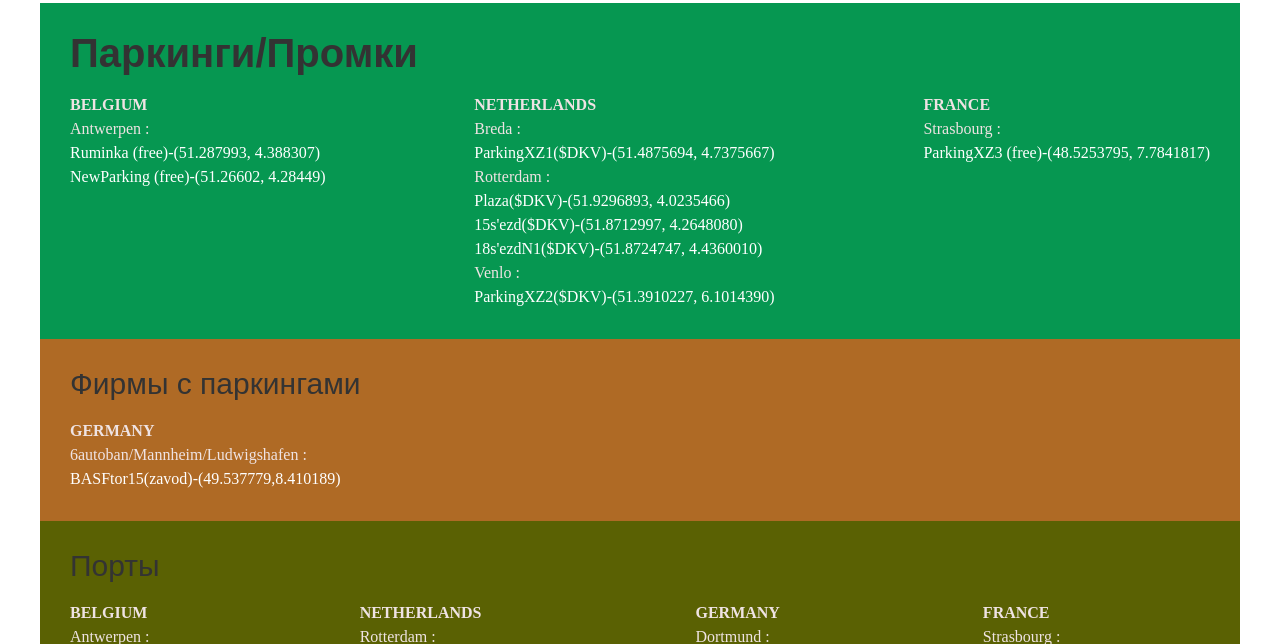
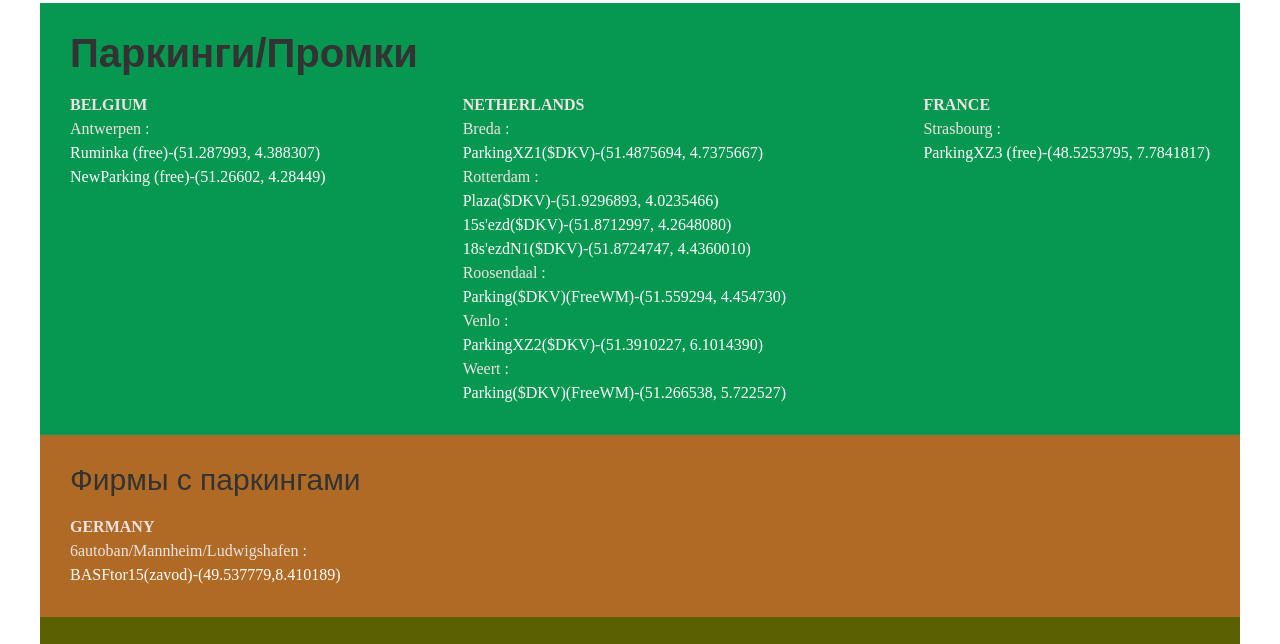
Before and after one commit to SiarheiKazakevich/driversbtt, a plain HTML site: page index2.html in a window 1280 px wide. Shown: the part 87-731 px from the top of the page. Drawn offline with nearby package versions, Linux system fonts and the light colour scheme.

Commit message:
feat: add 2point

```diff
--- a/index2.html
+++ b/index2.html
@@ -139,12 +139,27 @@
                            4.4360010)</a>
                      </li>
                   </ul>
+                  <ul class="portsAntverpen">Roosendaal :
+                     <li>
+                        <a href="https://maps.app.goo.gl/YQGRoGVwaSgUUuJz9"
+                           class="menusublink">Parking($DKV)(FreeWM)-(51.559294,
+                           4.454730)</a>
+                     </li>
+                  </ul>
                   <ul class="portsAntverpen">Venlo :
 
                      <li>
                         <a href="https://goo.gl/maps/iQnfCSDJ7eD8aCeV6"
                            class="menusublink">ParkingXZ2($DKV)-(51.3910227,
                            6.1014390)</a>
+                     </li>
+                  </ul>
+                  <ul class="portsAntverpen">Weert :
+
+                     <li>
+                        <a href="https://maps.app.goo.gl/rFW7fZN5utWjC19D8"
+                           class="menusublink">Parking($DKV)(FreeWM)-(51.266538,
+                           5.722527)</a>
                      </li>
                   </ul>
                </li>
```
